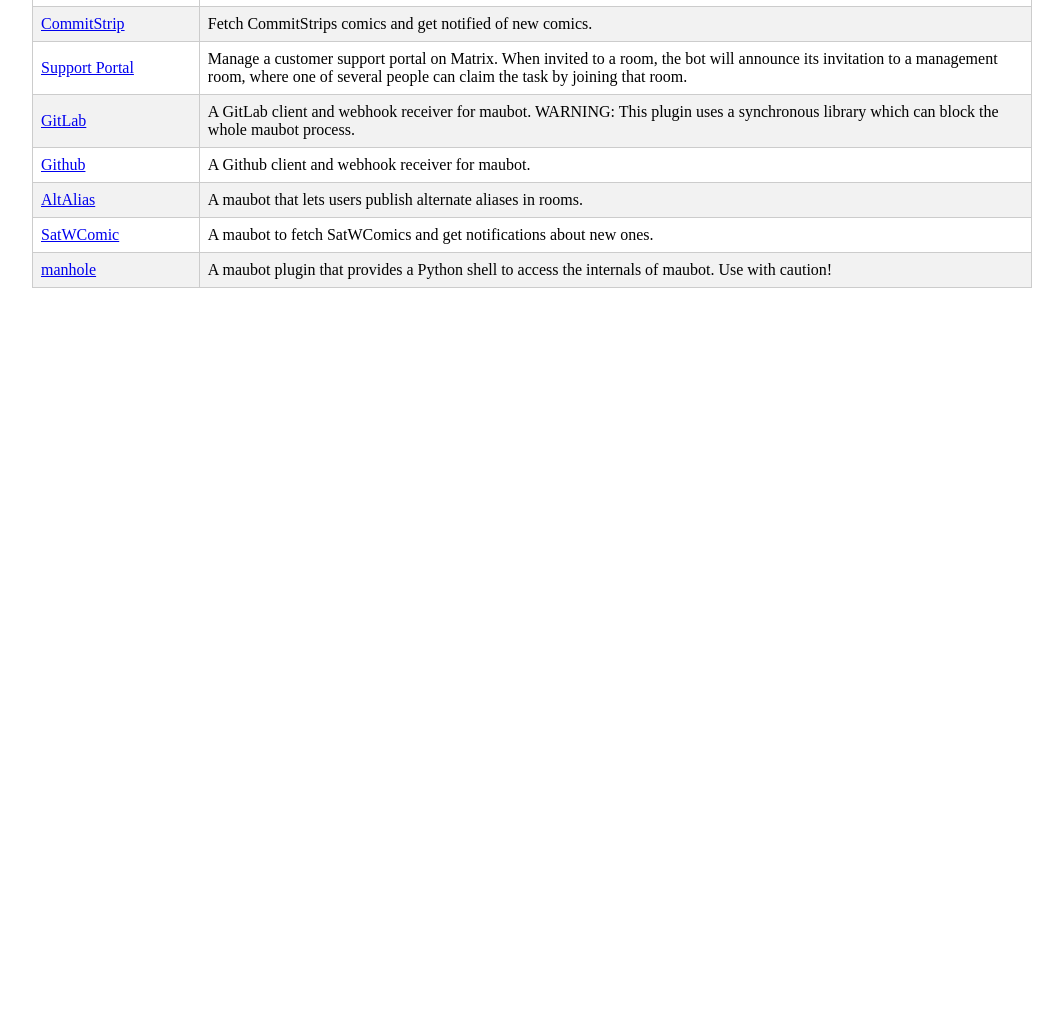
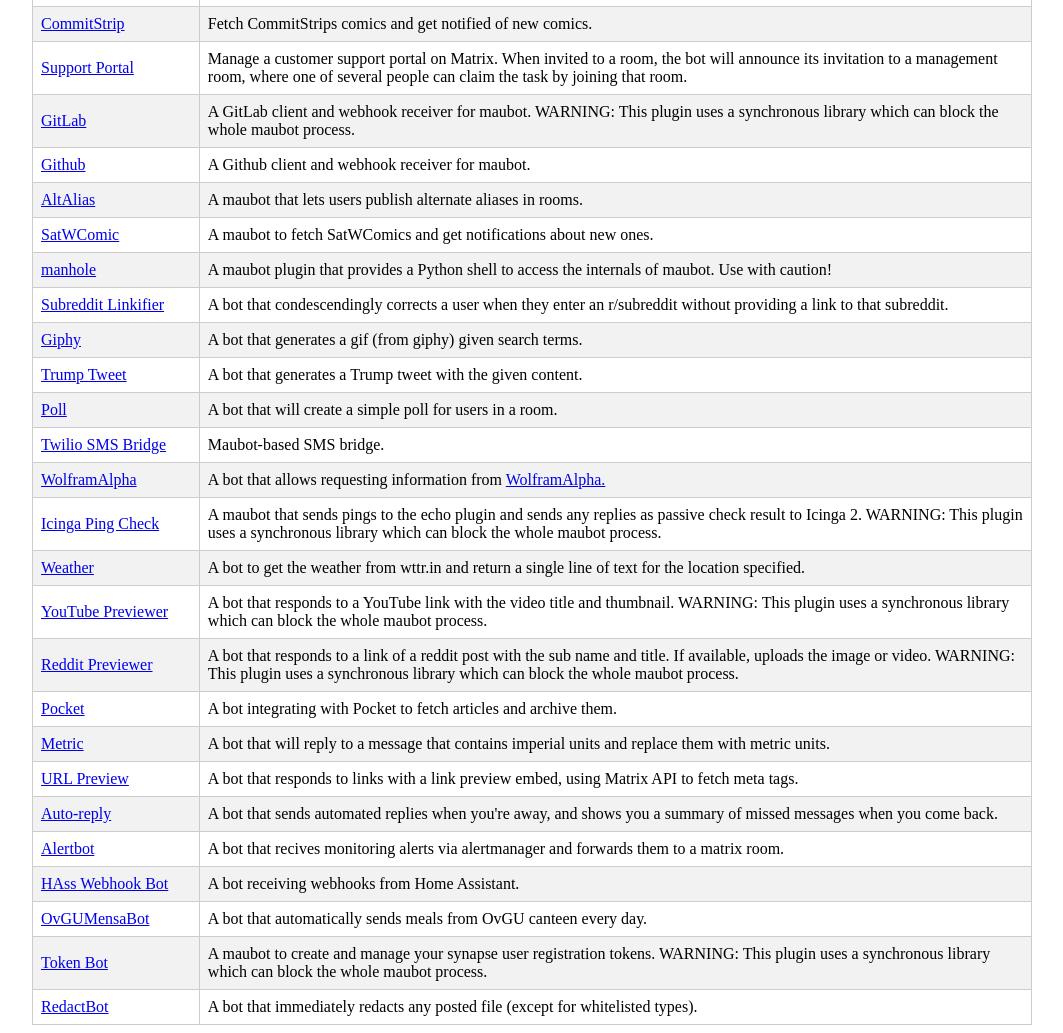
Before and after one commit to williamkray/maubot-plugin-list, a plain HTML site: page index.html in a window 1280 px wide. Shown: the part 1572-2605 px from the top of the page, without its empty margins (108-1171 px from the left). Before the commit the page ends 1868 px from the top, so only its background shows below. Drawn offline with nearby package versions, Linux system fonts and the light colour scheme.

Commit message:
moar plugins

```diff
--- a/index.html
+++ b/index.html
@@ -198,6 +198,89 @@
             <td><a href="https://github.com/maubot/manhole">manhole</a></td>
             <td>A maubot plugin that provides a Python shell to access the internals of maubot. Use with caution!</td>
           </tr>
+          <tr>
+            <td><a href="https://github.com/TomCasavant/RedditMaubot">Subreddit Linkifier</a></td>
+            <td>A bot that condescendingly corrects a user when they enter an r/subreddit without providing a link to
+              that subreddit.</td>
+          </tr>
+          <tr>
+            <td><a href="https://github.com/TomCasavant/GiphyMaubot">Giphy</a></td>
+            <td>A bot that generates a gif (from giphy) given search terms.</td>
+          </tr>
+          <tr>
+            <td><a href="https://github.com/jeffcasavant/MaubotTrumpTweet">Trump Tweet</a></td>
+            <td>A bot that generates a Trump tweet with the given content.</td>
+          </tr>
+          <tr>
+            <td><a href="https://github.com/TomCasavant/PollMaubot">Poll</a></td>
+            <td>A bot that will create a simple poll for users in a room.</td>
+          </tr>
+          <tr>
+            <td><a href="https://github.com/jeffcasavant/MaubotTwilio">Twilio SMS Bridge</a></td>
+            <td>Maubot-based SMS bridge.</td>
+          </tr>
+          <tr>
+            <td><a href="https://github.com/ggogel/WolframAlphaMaubot">WolframAlpha</a></td>
+            <td>A bot that allows requesting information from <a href="https://www.wolframalpha.com/">WolframAlpha.</a></td>
+          </tr>
+          <tr>
+            <td><a href="https://edugit.org/nik/maubot-pingcheck">Icinga Ping Check</a></td>
+            <td>A maubot that sends pings to the echo plugin and sends any replies as passive check result to Icinga
+              2. WARNING: This plugin uses a synchronous library which can block the whole maubot process.</td>
+          </tr>
+          <tr>
+            <td><a href="https://github.com/kellya/maubot-weather">Weather</a></td>
+            <td>A bot to get the weather from wttr.in and return a single line of text for the location specified.</td>
+          </tr>
+          <tr>
+            <td><a href="https://github.com/ggogel/YoutubePreviewMaubot">YouTube Previewer</a></td>
+            <td>A bot that responds to a YouTube link with the video title and thumbnail. WARNING: This plugin uses a
+              synchronous library which can block the whole maubot process.</td>
+          </tr>
+          <tr>
+            <td><a href="https://github.com/ggogel/RedditPreviewMaubot">Reddit Previewer</a></td>
+            <td>A bot that responds to a link of a reddit post with the sub name and title. If available, uploads the
+              image or video. WARNING: This plugin uses a synchronous library which can block the whole maubot
+              process.</td>
+          </tr>
+          <tr>
+            <td><a href="https://github.com/jaywink/maubot-pocket">Pocket</a></td>
+            <td>A bot integrating with Pocket to fetch articles and archive them.</td>
+          </tr>
+          <tr>
+            <td><a href="https://github.com/edwardsdean/maubot_metric_bot">Metric</a></td>
+            <td>A bot that will reply to a message that contains imperial units and replace them with metric units.</td>
+          </tr>
+          <tr>
+            <td><a href="https://github.com/coffeebank/coffee-maubot/tree/master/urlpreview">URL Preview</a></td>
+            <td>A bot that responds to links with a link preview embed, using Matrix API to fetch meta tags.</td>
+          </tr>
+          <tr>
+            <td><a href="https://github.com/babolivier/maubot-autoreply">Auto-reply</a></td>
+            <td>A bot that sends automated replies when you're away, and shows you a summary of missed messages when you
+              come back.</td>
+          </tr>
+          <tr>
+            <td><a href="https://github.com/moan0s/alertbot">Alertbot</a></td>
+            <td>A bot that recives monitoring alerts via alertmanager and forwards them to a matrix room.</td>
+          </tr>
+          <tr>
+            <td><a href="https://github.com/v411e/hasswebhookbot">HAss Webhook Bot</a></td>
+            <td> A bot receiving webhooks from Home Assistant.</td>
+          </tr>
+          <tr>
+            <td><a href="https://github.com/v411e/ovgumensabot">OvGUMensaBot</a></td>
+            <td> A bot that automatically sends meals from OvGU canteen every day.</td>
+          </tr>
+          <tr>
+            <td><a href="https://github.com/yoxcu/maubot-token">Token Bot</a></td>
+            <td>A maubot to create and manage your synapse user registration tokens. WARNING: This plugin uses a
+              synchronous library which can block the whole maubot process.</td>
+          </tr>
+          <tr>
+            <td><a href="https://gitlab.com/sspaeth/redactbot">RedactBot</a></td>
+            <td>A bot that immediately redacts any posted file (except for whitelisted types).</td>
+          </tr>
           <!-- ... more plugins ... -->
           <!-- copy this text to add new entries easily
           <tr>
```
